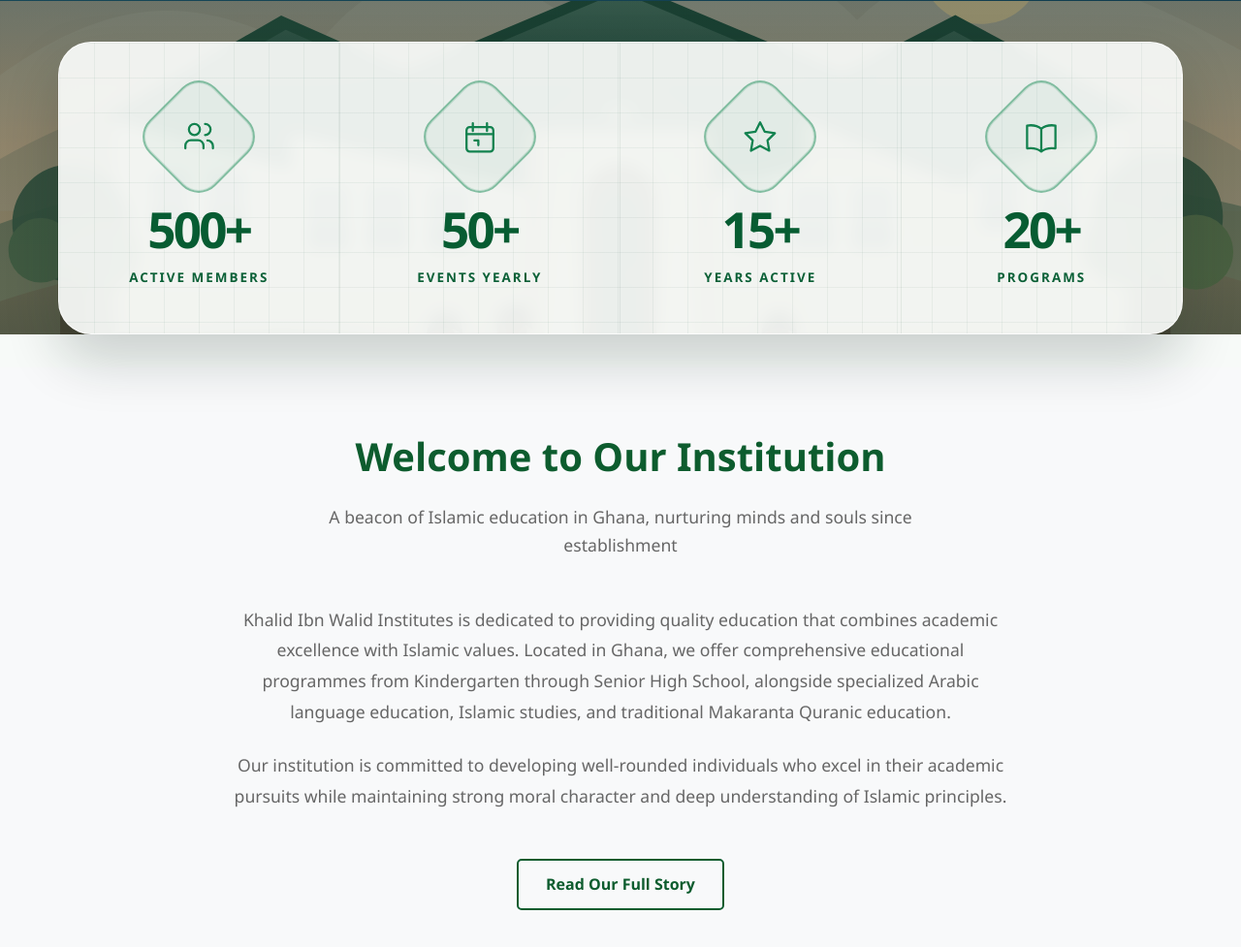
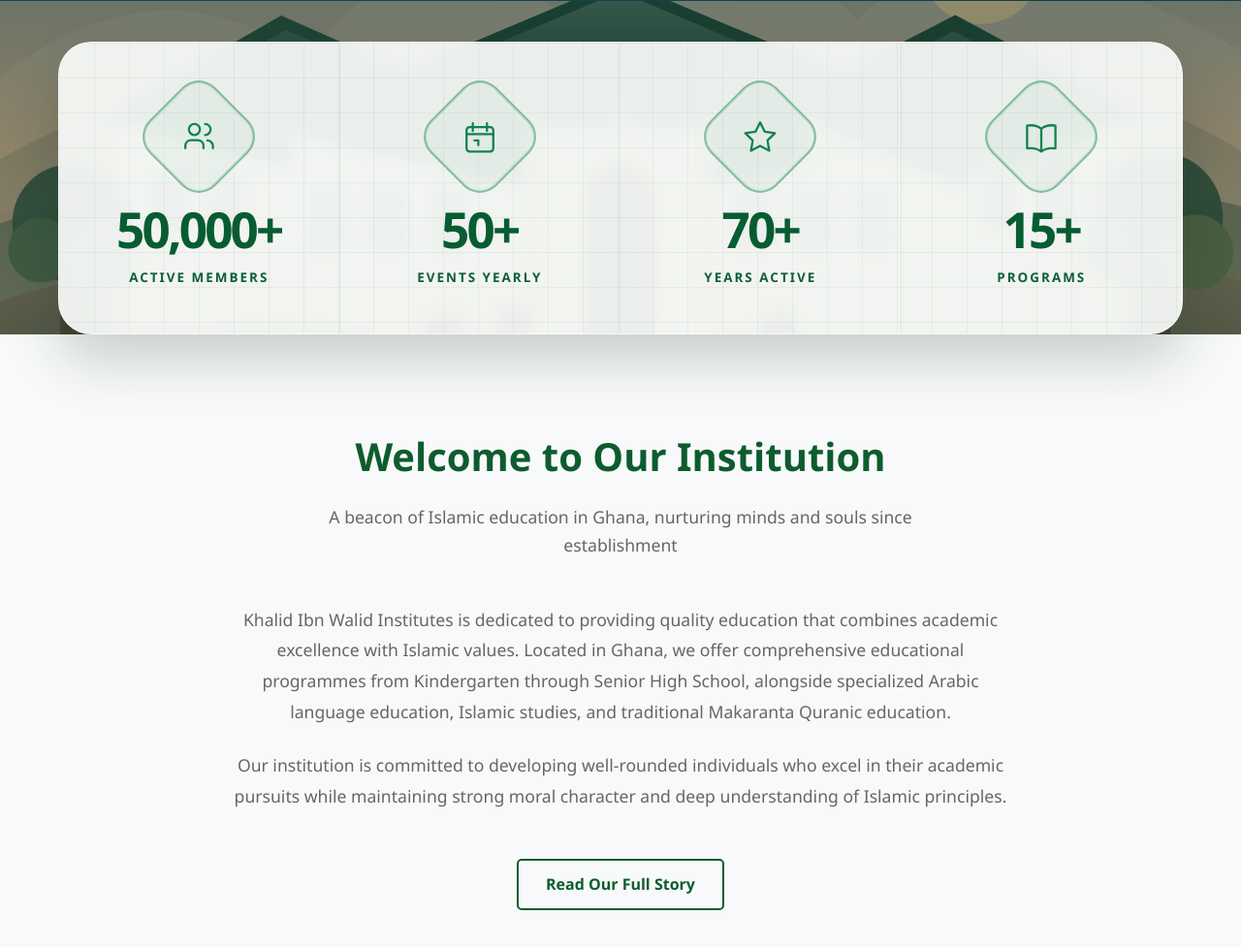
Before and after one commit to Zackconnect/khalidIbnWalid, a plain HTML site: page index.html in a window 1280 px wide. Shown: the part 765-1742 px from the top of the page at 97% size. Drawn offline with Linux system fonts and the light colour scheme.

Commit message:
Update homepage institution statistics
Set active members to 50,000, years active to 70, and programs to 15.

Co-authored-by: Copilot <223556219+Copilot@users.noreply.github.com>

```diff
--- a/index.html
+++ b/index.html
@@ -130,7 +130,7 @@
                     <div class="stat-icon" aria-hidden="true">
                         <svg viewBox="0 0 48 48" fill="none"><path d="M30 38v-3.5a7 7 0 0 0-7-7h-9a7 7 0 0 0-7 7V38M18.5 21a7 7 0 1 0 0-14 7 7 0 0 0 0 14ZM32 21a7 7 0 0 0 0-14M35 28a7 7 0 0 1 7 7v3" stroke="currentColor" stroke-width="2.8" stroke-linecap="round" stroke-linejoin="round"/></svg>
                     </div>
-                    <div class="stat-number" data-count="500" data-suffix="+">0+</div>
+                    <div class="stat-number" data-count="50000" data-suffix="+">0+</div>
                     <div class="stat-label">ACTIVE MEMBERS</div>
                 </div>
                 <div class="stat-item">
@@ -144,14 +144,14 @@
                     <div class="stat-icon" aria-hidden="true">
                         <svg viewBox="0 0 48 48" fill="none"><path d="m24 5 5.8 11.8 13 1.9-9.4 9.2 2.2 13L24 34.8l-11.6 6.1 2.2-13-9.4-9.2 13-1.9L24 5Z" stroke="currentColor" stroke-width="2.8" stroke-linecap="round" stroke-linejoin="round"/></svg>
                     </div>
-                    <div class="stat-number" data-count="15" data-suffix="+">0+</div>
+                    <div class="stat-number" data-count="70" data-suffix="+">0+</div>
                     <div class="stat-label">YEARS ACTIVE</div>
                 </div>
                 <div class="stat-item">
                     <div class="stat-icon" aria-hidden="true">
                         <svg viewBox="0 0 48 48" fill="none"><path d="M24 13c-5-4-11-5-18-4v29c7-1 13 0 18 4m0-29c5-4 11-5 18-4v29c-7-1-13 0-18 4m0-29v29" stroke="currentColor" stroke-width="2.8" stroke-linecap="round" stroke-linejoin="round"/></svg>
                     </div>
-                    <div class="stat-number" data-count="20" data-suffix="+">0+</div>
+                    <div class="stat-number" data-count="15" data-suffix="+">0+</div>
                     <div class="stat-label">PROGRAMS</div>
                 </div>
             </div>
```
